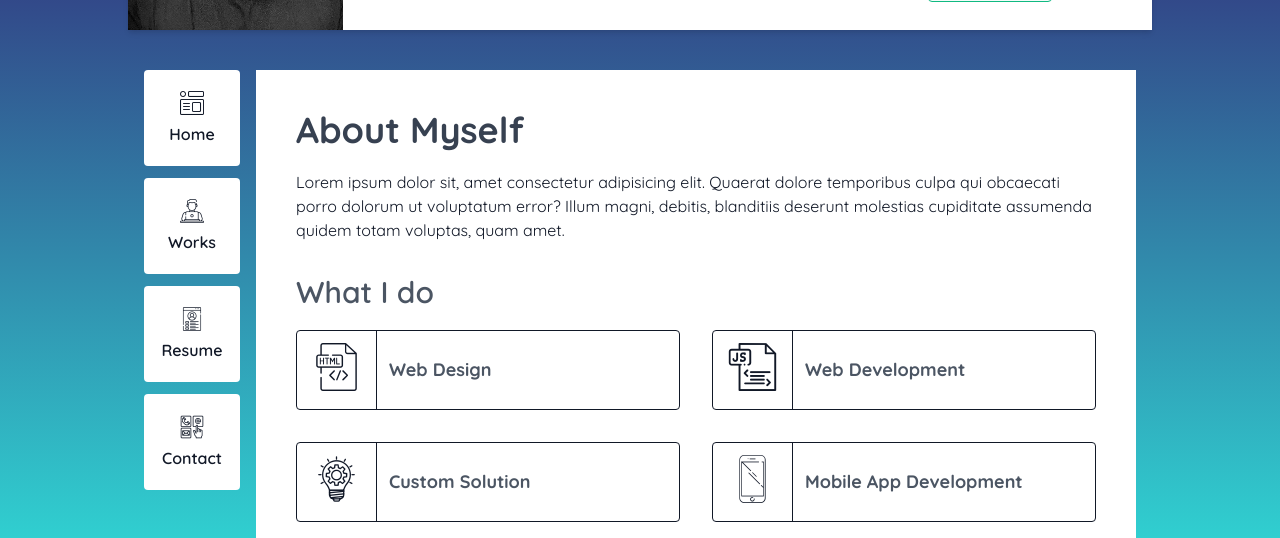
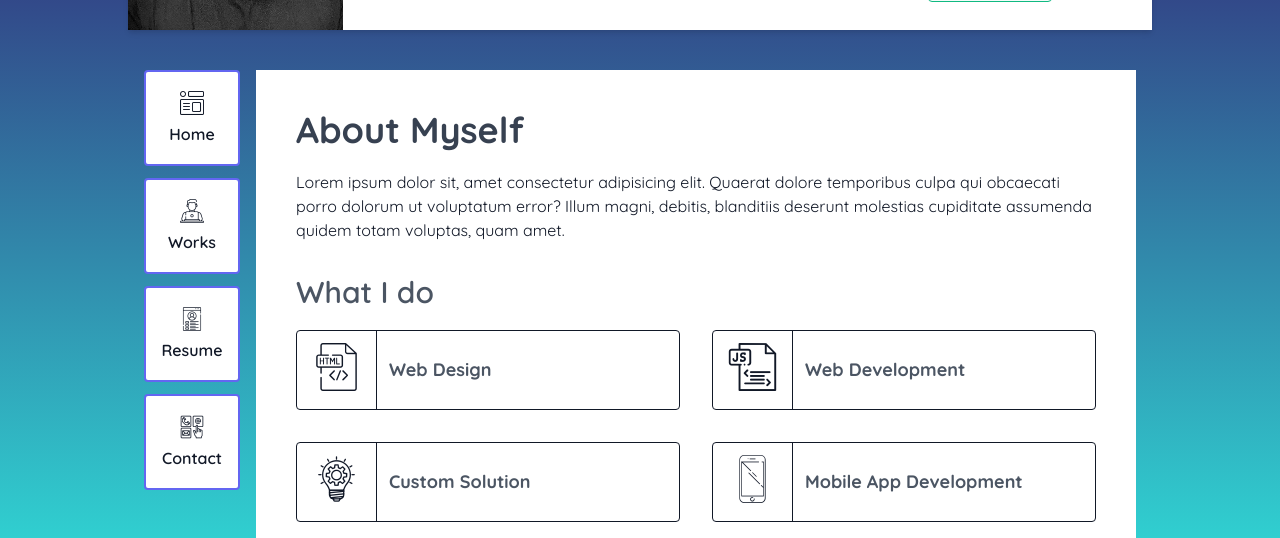
Before and after one commit to rubayethossain/rubayethossain.github.io, a Gatsby site: page / in a window 1280 px wide. Shown: the part 262-800 px from the top of the page. Built offline with nearby package versions, Linux system fonts and the light colour scheme; Gatsby itself is replaced by a stand-in of ours; a web font is replaced by a local one.

Commit message:
Change nav and nav hover style

```diff
--- a/src/components/Buttons/NavItem.tsx
+++ b/src/components/Buttons/NavItem.tsx
@@ -11,7 +11,7 @@ const NavItem = ({ title, onClick, className, style, icon }: Props) => {
   return (
     <button
       onClick={onClick}
-      className={`flex flex-col items-center justify-center w-24 h-24 bg-white hover:bg-gray-600 hover:text-white transition-colors duration-300 rounded ${className}`}
+      className={`flex flex-col items-center justify-center w-24 h-24 bg-white hover:text-indigo-500 transition-colors duration-300 rounded border-2 border-indigo-500 ${className}`}
       style={style}
     >
       <span className=" text-2xl">{icon}</span>
```
